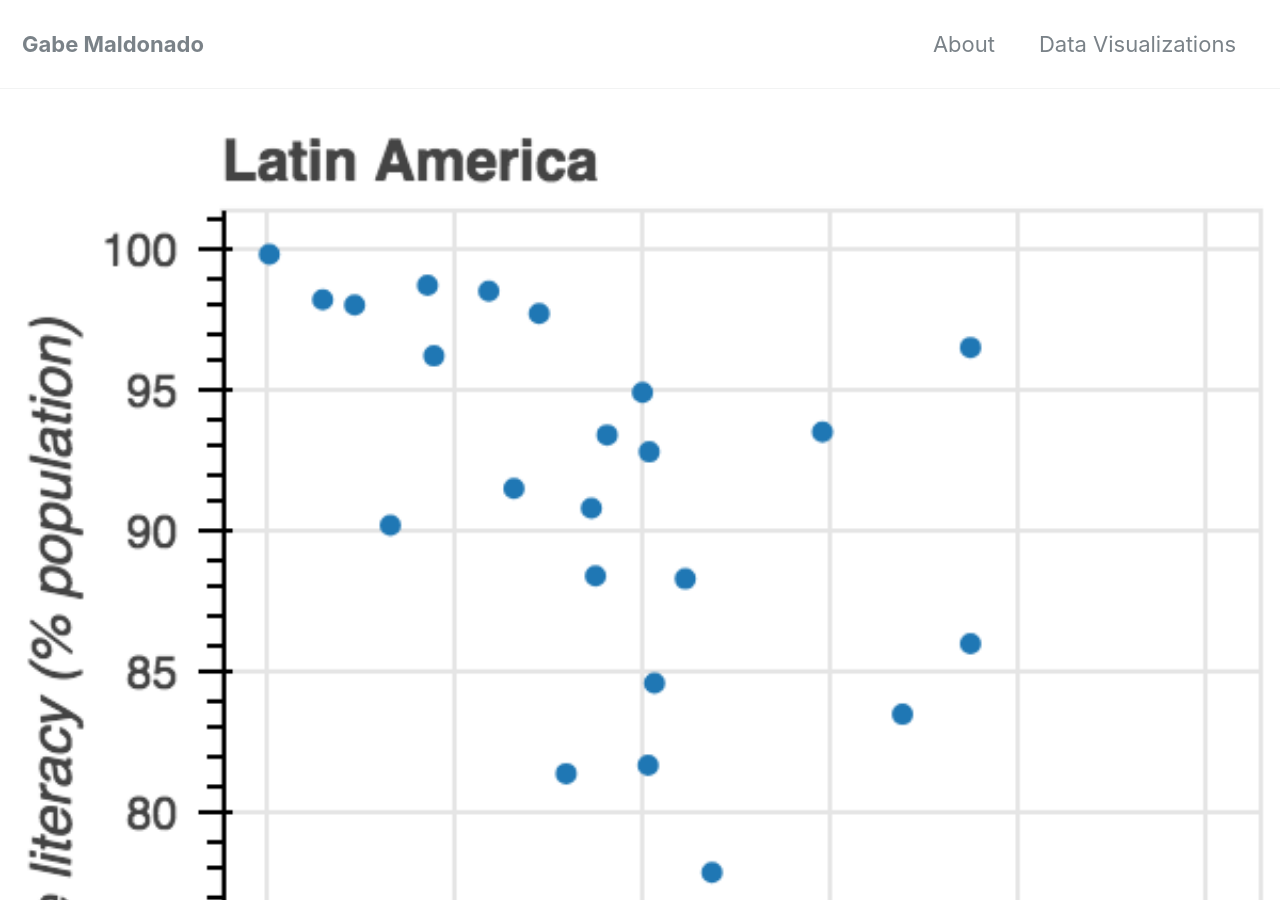
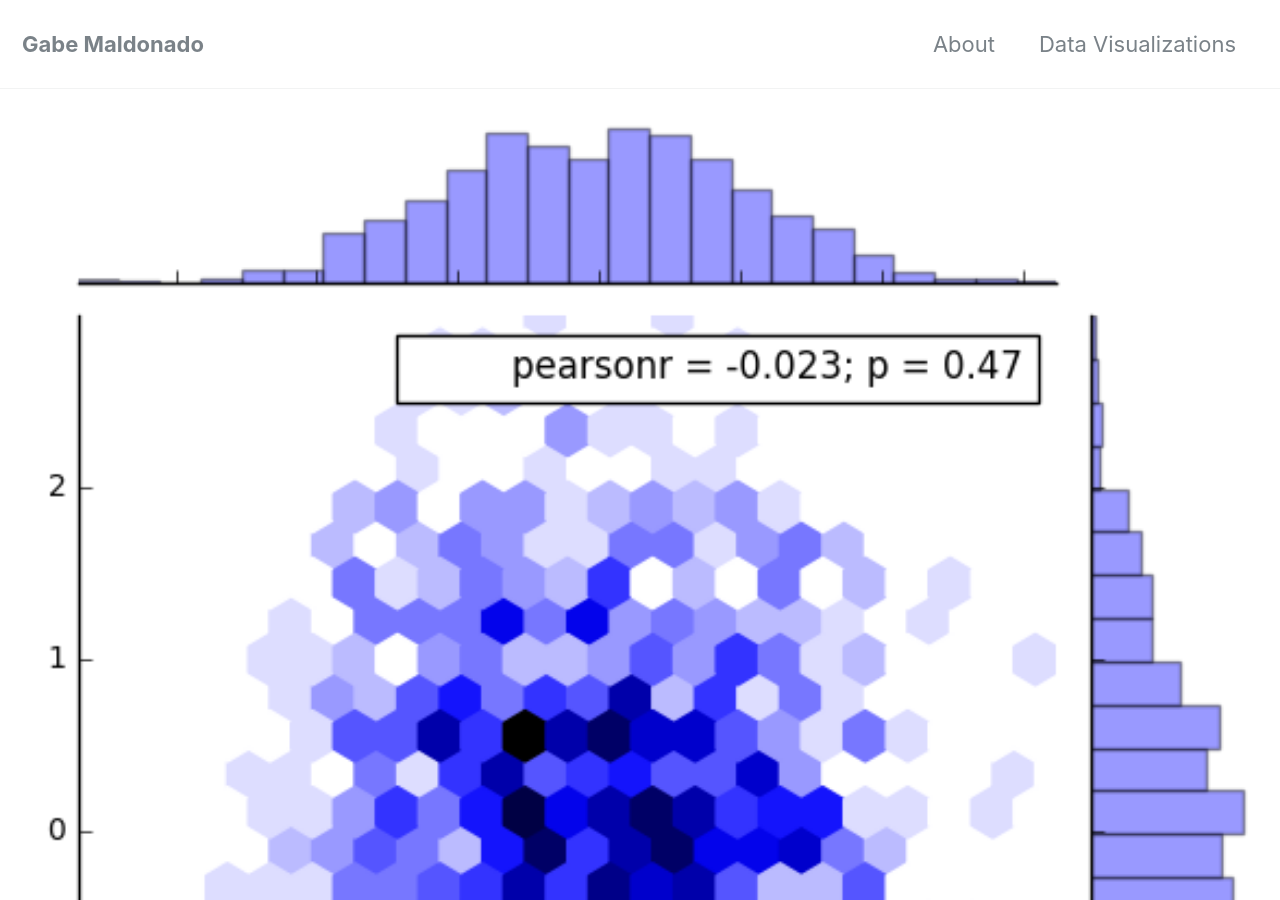
Before and after one commit to GabeMaldonado/GabeMaldonado.github.io, a Jekyll site: the page built from _pages/datavisualizations.md, in a window 1280 px wide and 900 px high. Built offline with Jekyll 4.4.1, drawn with Linux system fonts in a browser that asks for light colours; nearby versions of some CDN libraries.

Commit message:
Data Visualization image update

```diff
--- a/_pages/datavisualizations.md
+++ b/_pages/datavisualizations.md
@@ -4,7 +4,7 @@ permalink: /data-visualizations/
 title: "Data Visualizations"
 author_profile: true
 header:
-   image: "/images/bokeh_plot.png"
+   image: "/images/jointplot.png"
 ---
 
 
```
Also changed, not shown: images/jointplot.png (added).
